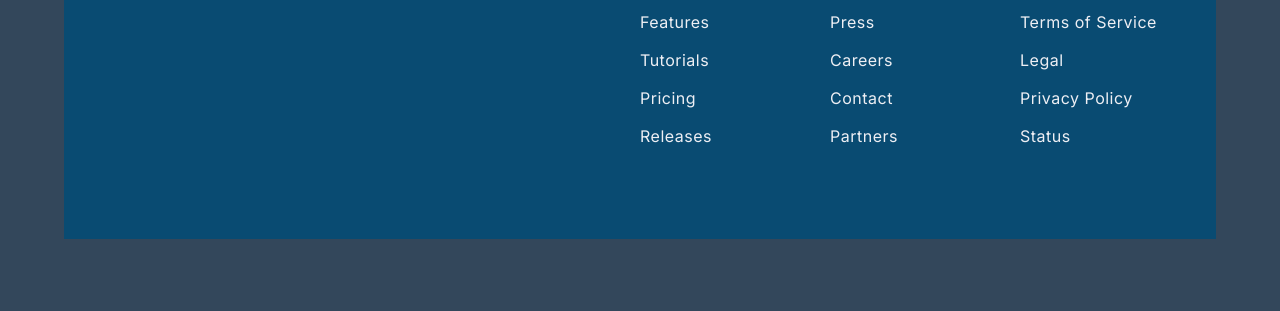
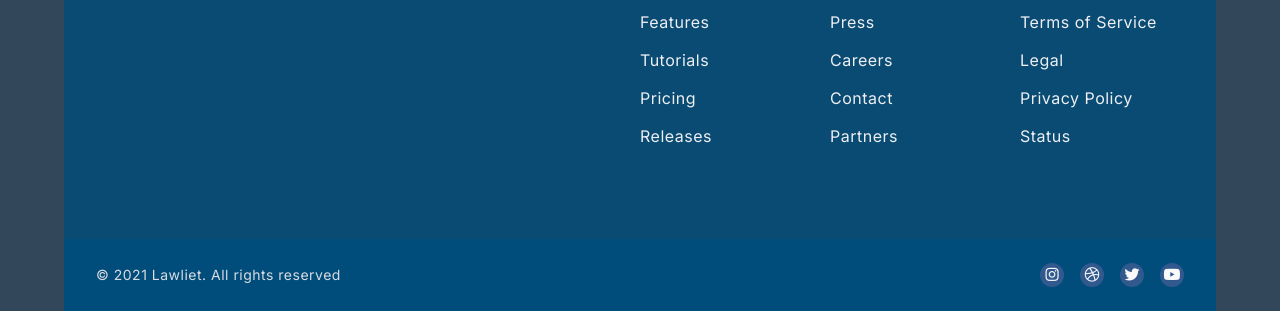
Before and after one commit to vit718/Lawliet-LawFirmLandingPage_HTML, a plain HTML site: page index.html in a window 1280 px wide. Shown: the part 3304-3615 px from the top of the page. Before the commit the page ends 3543 px from the top, so only its background shows below. Drawn offline with nearby package versions, Linux system fonts and the light colour scheme.

Commit message:
footer done

```diff
--- /dev/null
+++ b/assets/scss/pages/_footer.scss
@@ -0,0 +1,64 @@
+@import '../abstracts/variables';
+@import '../mixins/common_mix';
+@import '../mixins/responsive';
+
+#footer_id{
+    height: 72px;
+    background-color: #004D7B;
+    display: flex;
+    align-items: center;
+
+    body.dark &{
+        background-color: $black;
+    }
+
+    @include custom_responsive(0px,575.9px){
+        height: auto;
+        padding-bottom: 10px;
+    }
+
+    .footer_div{
+            display: flex;
+            justify-content: space-between;
+
+            @include custom_responsive(0px,575.9px){
+                flex-direction: column;
+                justify-content: center;
+                align-items: center;
+                gap: 20px;
+            }
+
+        .copyright_div{
+
+            p{
+                @include font(#D9DBE1,$inter,14px,normal,300,24px);
+            }
+        }
+
+        .social_icons{
+
+            ul{
+                // border: $border;
+                display: flex;
+                gap: 16px;
+
+                li{
+
+                    a{
+                        height: 24px;
+                        width: 24px;
+                        border-radius: 50%;
+                        background-color: #32598d;
+                        display: flex;
+                        align-items: center;
+                        justify-content: center;
+                        i{
+                            font-size: 15px;
+                            color: $white;
+                        }
+                    }
+                }
+            }
+        }
+    }
+}
--- a/assets/scss/style.scss
+++ b/assets/scss/style.scss
@@ -19,6 +19,7 @@
 @import "./pages/counter";
 @import "./pages/testimonial";
 @import "./pages/about";
+@import "./pages/footer";
 
 body{
     background-color: $dim;
--- a/index.html
+++ b/index.html
@@ -330,6 +330,22 @@
                 </div>
             </div>
        </section>
+
+       <footer id="footer_id">
+            <div class="footer_div container">
+                <div class="copyright_div">
+                    <p>© 2021 Lawliet. All rights reserved</p>
+                </div>
+                <div class="social_icons">
+                    <ul>
+                        <li><a href="#"><i class="fa-brands fa-instagram"></i></a></li>
+                        <li><a href="#"><i class="fa-brands fa-dribbble"></i></a></li>
+                        <li><a href="#"><i class="fa-brands fa-twitter"></i></a></li>
+                        <li><a href="#"><i class="fa-brands fa-youtube"></i></a></li>
+                    </ul>
+                </div>
+            </div>
+       </footer>
     </div>
 
 </body>
```
Also changed, not shown: assets/styles/style.css, 1 other file.
